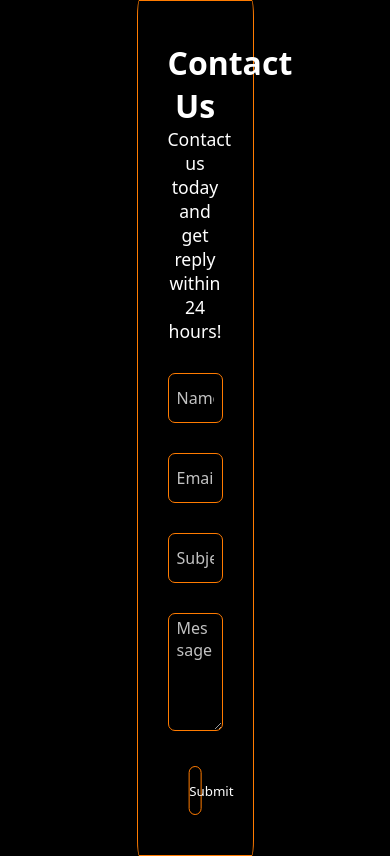
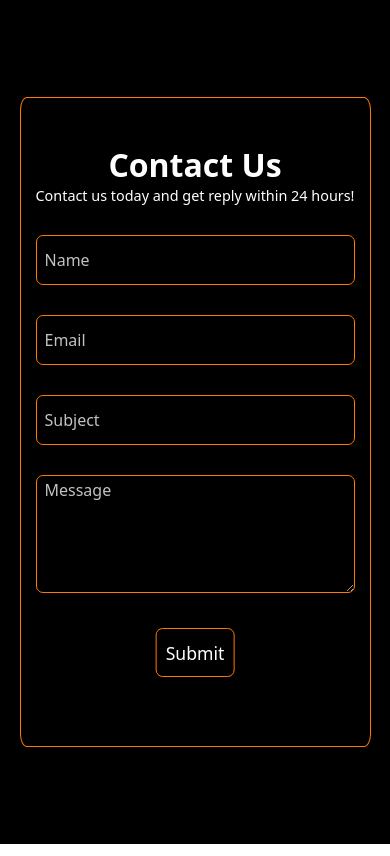
Before and after one commit to Mardie328/Contact-Us-form, a React (Vite) app: page / in a window 390 px wide. Built offline with nearby package versions, Linux system fonts and the light colour scheme.

Commit message:
Updated form with unique ID for each user

```diff
--- a/package.json
+++ b/package.json
@@ -12,6 +12,7 @@
   "dependencies": {
     "axios": "^1.4.0",
     "formik": "^2.2.9",
+    "nanoid": "^4.0.2",
     "react": "^18.2.0",
     "react-dom": "^18.2.0"
   },
--- a/src/components/App.css
+++ b/src/components/App.css
@@ -73,11 +73,12 @@
   cursor: pointer;
   position: relative;
   transform: translateX(150%);
+  font-weight: 500;
+  font-size: 1.1rem;
 }
 
 .submit-button:hover {
   background-color: rgb(255, 123, 0);
-  font-weight: 600;
 }
 
 /* Error and success messages */
@@ -91,3 +92,47 @@
 .error-message {
   color: red;
 }
+
+/* Responsiveness */
+@media (max-width: 1440px) {
+  /* Contact Us form Container */
+  .form-container {
+    width: 40%;
+    min-height: 650px;
+    padding: 45px 30px;
+  }
+}
+
+@media (max-width: 1100px) {
+  /* Contact Us form Container */
+  .form-container {
+    width: 50%;
+  }
+}
+
+@media (max-width: 800px) {
+  /* Contact Us form Container */
+  .form-container {
+    width: 60%;
+    margin: 60px auto;
+  }
+}
+
+@media (max-width: 630px) {
+  /* Contact Us form Container */
+  .form-container {
+    width: 80%;
+  }
+}
+
+@media (max-width: 500px) {
+  /* Contact Us form Container */
+  .form-container {
+    width: 90%;
+    padding: 45px 15px;
+  }
+
+  .form-intro {
+    font-size: 0.9rem;
+  }
+}
--- a/src/components/Form.jsx
+++ b/src/components/Form.jsx
@@ -1,7 +1,9 @@
 import React, { useState } from "react";
+import { nanoid } from "nanoid";
 
 const Form = (props) => {
   const INITIAL_STATE = {
+    id: nanoid(),
     name: "",
     email: "",
     subject: "",
```
Also changed, not shown: 1 other file (tests, documents, lock files or other folders).
